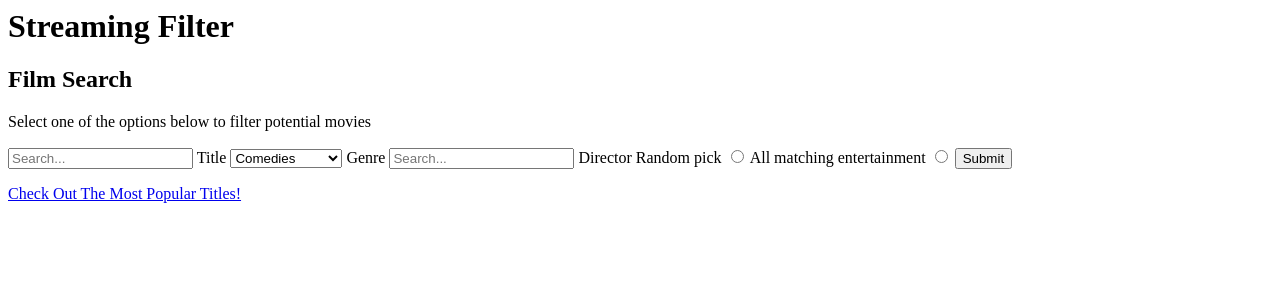
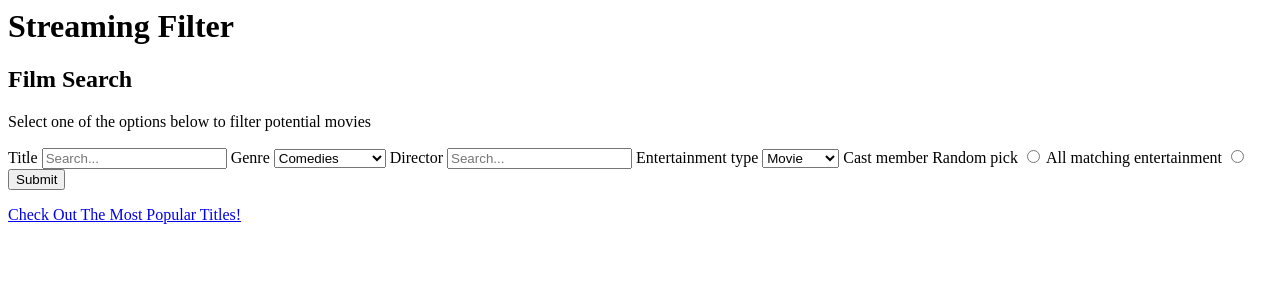
Before and after one commit to CS-257-S22/team-project-team-e-1, a Flask app: template templates/home.html in a window 1280 px wide. Shown: the top 300 px of the page. Run offline with Flask 2, Linux system fonts and the light colour scheme; the template is opened without the code that fills it, so the values that code supplies are empty.

Commit message:
More table

```diff
--- a/templates/home.html
+++ b/templates/home.html
@@ -8,24 +8,33 @@
             <h2>Film Search</h2>
             <p>Select one of the options below to filter potential movies</p>
             <form id="form" action="search">
+                <label for="query1">Title</label>
                 <input type="search" id="query1" name="titleChoice"
                  placeholder="Search..."
                  aria-label="Enter a title of a movie or tv show">
-                 <label for="query1">Title</label>
+                 <label for="query2">Genre</label>
                  <select name="genreChoice">
-
                      <option value="Comedies">Comedies</option>
                      <option value="Documentaries">Documentaries</option>
                  </select>
-                 <label for="query2">Genre</label>
+                 <label for="query3">Director</label>
                  <input type="search" id="query3" name="directorChoice"
                  placeholder="Search..."
                  aria-label="Enter a director to filter">
-                 <label for="query3">Director</label>
+                 <label for ="Entertainment type">Entertainment type</label>
+                 <select name="Entertainment type">
+
+                    <option value="Movie">Movie</option>
+                    <option value="TV Show">TV Show</option>
+                </select>
+                <label for ="Cast member">Cast member</label>
+
                  <label for="randomCheck">Random pick</label>
                  <input type="radio" id="randomCheck" name="randomnessChoice" value="Random">
                  <label for="standardCheck">All matching entertainment</label>
                  <input type="radio" id="standardCheck" name="standardChoice" value="Standard">
+
+
                  <input type="submit" value="Submit">
               </form>
 
```
